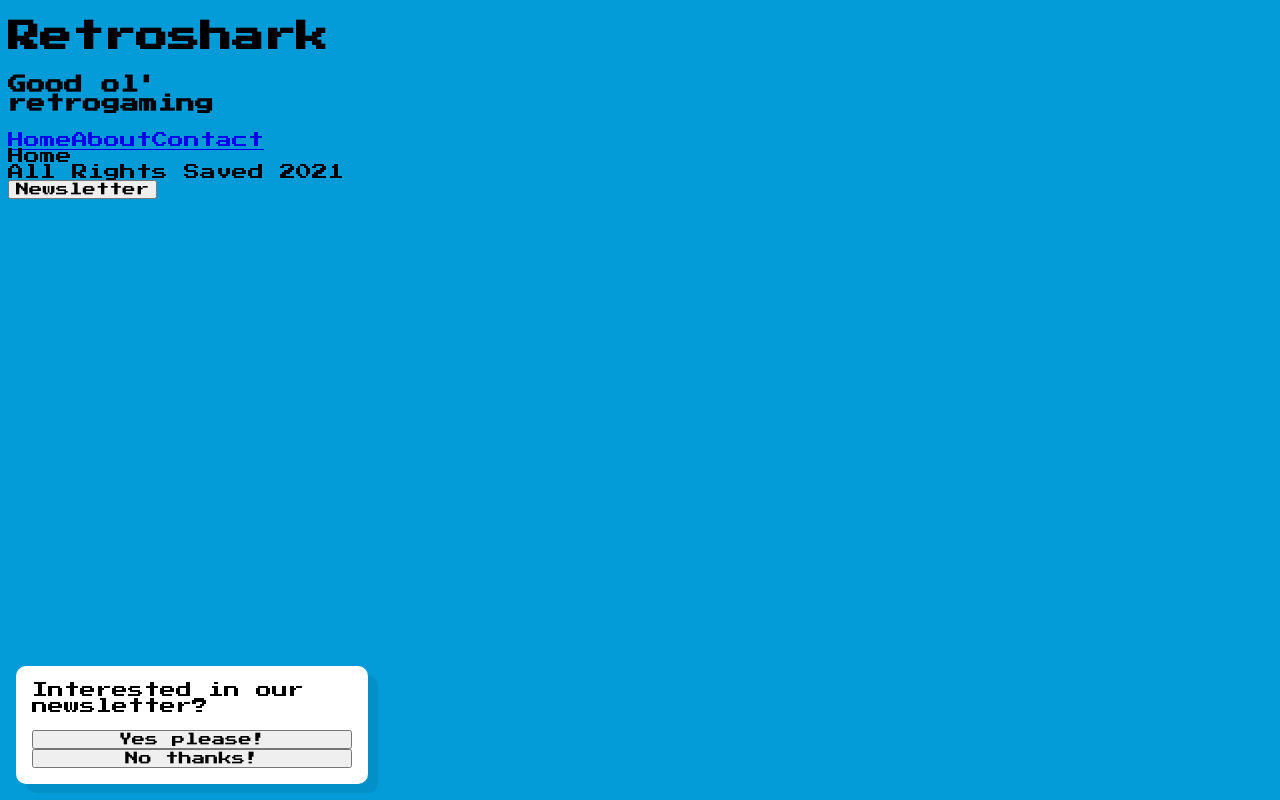
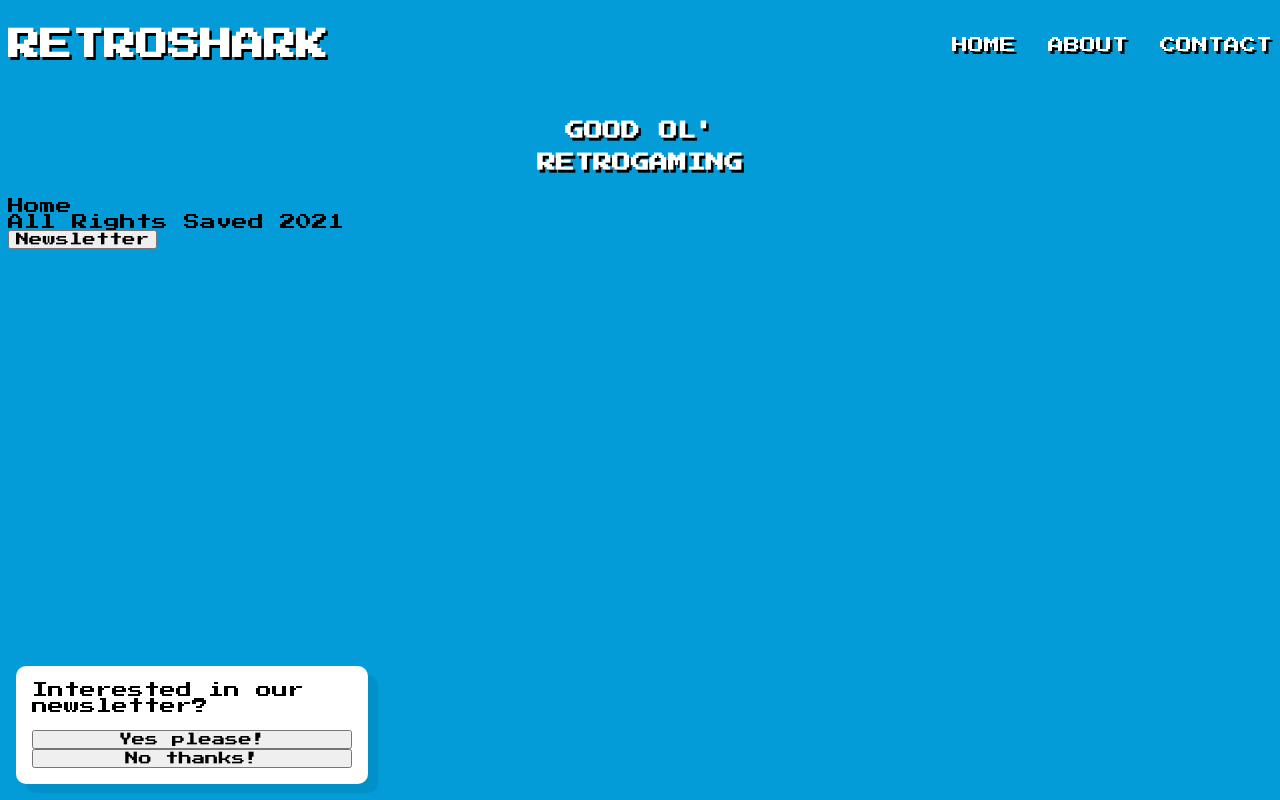
Before and after one commit to JonasThers/retroshark-next, a Next.js app: page / in a window 1280 px wide. Built offline with nearby package versions, Linux system fonts and the light colour scheme.

Commit message:
Styled header

```diff
--- a/components/Header.js
+++ b/components/Header.js
@@ -3,12 +3,10 @@ import Link from "next/link";
 export default function Header() {
   return (
     <div>
-      <Link href="/">
-        <h1>Retroshark</h1>
+      <div className="navigation">
+       <Link href="/">
+        <h1 className="title">Retroshark</h1>
       </Link>
-      <h3>
-        Good ol' <br /> retrogaming
-      </h3>
       <nav>
       <Link href="/">
         Home
@@ -20,6 +18,10 @@ export default function Header() {
         Contact
       </Link>
       </nav>
+      </div>
+      <h3 className="sub-title">
+        Good ol' <br /> retrogaming
+      </h3>
     </div>
   );
 }
--- /dev/null
+++ b/styles/layout/_header.scss
@@ -0,0 +1,47 @@
+.navigation {
+  display: flex;
+  flex-direction: column;
+  align-items: center;
+  justify-content: space-between;
+}
+
+nav {
+  display: flex;
+  justify-content: space-evenly;
+  width: 100%;
+
+  a {
+    color: map-get($colors, "white");
+    text-transform: uppercase;
+    text-shadow: 2.5px 2.5px map-get($colors, "black");
+    text-decoration: none;
+  }
+}
+
+.title,
+.sub-title,
+.nav-link {
+  color: map-get($colors, "white");
+  text-transform: uppercase;
+  text-shadow: 2.5px 2.5px map-get($colors, "black");
+}
+
+.sub-title {
+  text-align: center;
+  line-height: map-get($spacing-unit, "medium");
+}
+
+@media (min-width: 768px) {
+  .navigation {
+    flex-direction: row;
+    margin-bottom: map-get($spacing-unit, "medium");
+  }
+
+  nav {
+    width: auto;
+
+    a {
+        margin-left: map-get($spacing-unit, "medium");
+    }
+  }
+}
--- a/styles/layout/_layout.scss
+++ b/styles/layout/_layout.scss
@@ -1,2 +1,3 @@
 @import "./popup";
 @import "./contact-form";
+@import "./header";
--- a/styles/styles.css
+++ b/styles/styles.css
@@ -135,6 +135,68 @@
   }
 }
 
+.navigation {
+  display: -webkit-box;
+  display: -ms-flexbox;
+  display: flex;
+  -webkit-box-orient: vertical;
+  -webkit-box-direction: normal;
+      -ms-flex-direction: column;
+          flex-direction: column;
+  -webkit-box-align: center;
+      -ms-flex-align: center;
+          align-items: center;
+  -webkit-box-pack: justify;
+      -ms-flex-pack: justify;
+          justify-content: space-between;
+}
+
+nav {
+  display: -webkit-box;
+  display: -ms-flexbox;
+  display: flex;
+  -webkit-box-pack: space-evenly;
+      -ms-flex-pack: space-evenly;
+          justify-content: space-evenly;
+  width: 100%;
+}
+
+nav a {
+  color: #fff;
+  text-transform: uppercase;
+  text-shadow: 2.5px 2.5px #000;
+  text-decoration: none;
+}
+
+.title,
+.sub-title,
+.nav-link {
+  color: #fff;
+  text-transform: uppercase;
+  text-shadow: 2.5px 2.5px #000;
+}
+
+.sub-title {
+  text-align: center;
+  line-height: 2rem;
+}
+
+@media (min-width: 768px) {
+  .navigation {
+    -webkit-box-orient: horizontal;
+    -webkit-box-direction: normal;
+        -ms-flex-direction: row;
+            flex-direction: row;
+    margin-bottom: 2rem;
+  }
+  nav {
+    width: auto;
+  }
+  nav a {
+    margin-left: 2rem;
+  }
+}
+
 body {
   background: #049cd8;
 }
```
Also changed, not shown: 1 other file (tests, documents, lock files or other folders).
